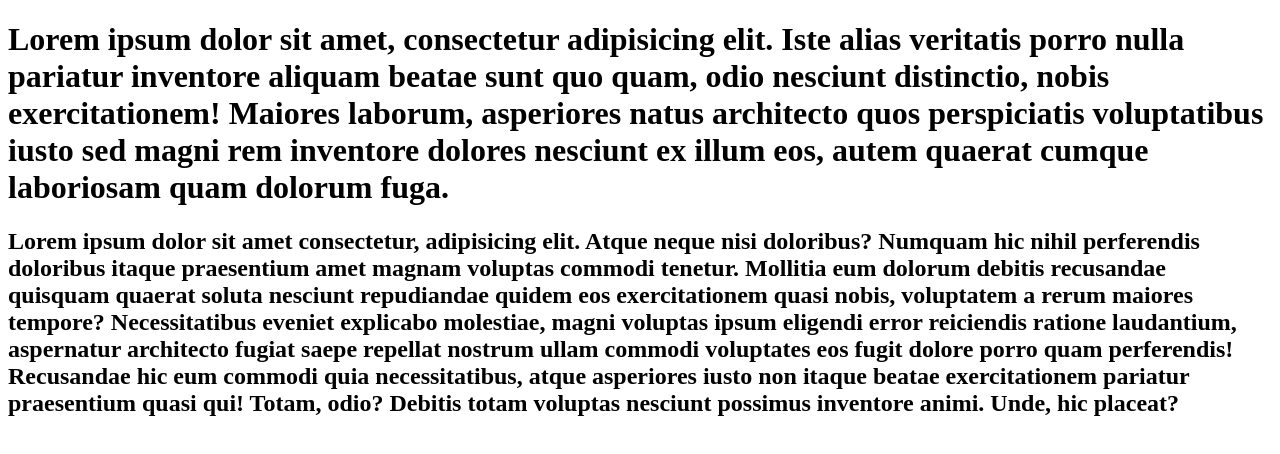
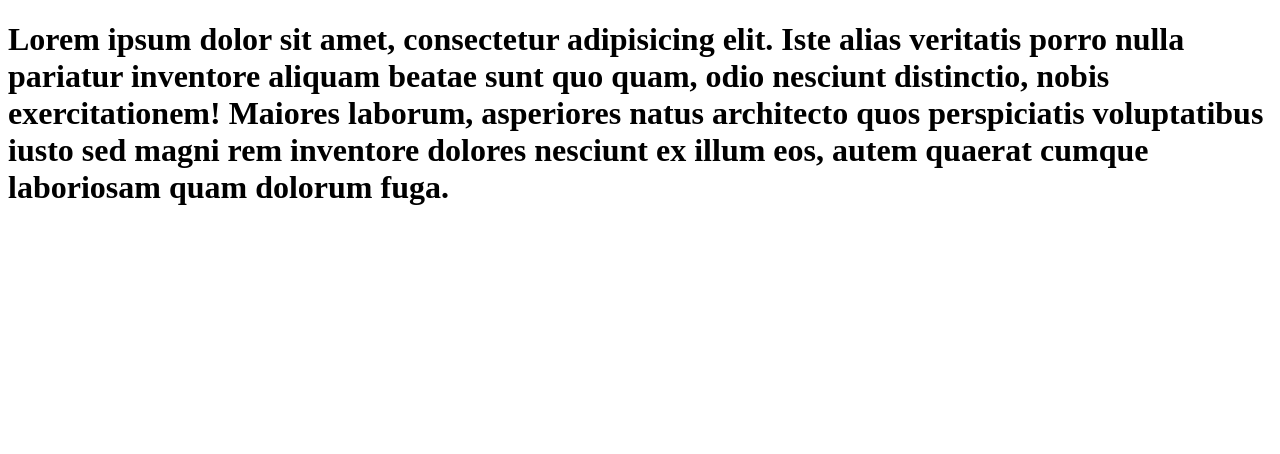
Before and after one commit to yuliantocode93/team, a plain HTML site: page index.html in a window 1280 px wide. Drawn offline with Linux system fonts and the light colour scheme.

Commit message:
delete h2

```diff
--- a/index.html
+++ b/index.html
@@ -12,14 +12,7 @@
         aliquam beatae sunt quo quam, odio nesciunt distinctio, nobis exercitationem! Maiores laborum, asperiores natus
         architecto quos perspiciatis voluptatibus iusto sed magni rem inventore dolores nesciunt ex illum eos, autem
         quaerat cumque laboriosam quam dolorum fuga.</h1>
-    <h2>Lorem ipsum dolor sit amet consectetur, adipisicing elit. Atque neque nisi doloribus? Numquam hic nihil
-        perferendis doloribus itaque praesentium amet magnam voluptas commodi tenetur. Mollitia eum dolorum debitis
-        recusandae quisquam quaerat soluta nesciunt repudiandae quidem eos exercitationem quasi nobis, voluptatem a
-        rerum maiores tempore? Necessitatibus eveniet explicabo molestiae, magni voluptas ipsum eligendi error
-        reiciendis ratione laudantium, aspernatur architecto fugiat saepe repellat nostrum ullam commodi voluptates eos
-        fugit dolore porro quam perferendis! Recusandae hic eum commodi quia necessitatibus, atque asperiores iusto non
-        itaque beatae exercitationem pariatur praesentium quasi qui! Totam, odio? Debitis totam voluptas nesciunt
-        possimus inventore animi. Unde, hic placeat?</h2>
+
 </body>
 
 </html>
```
